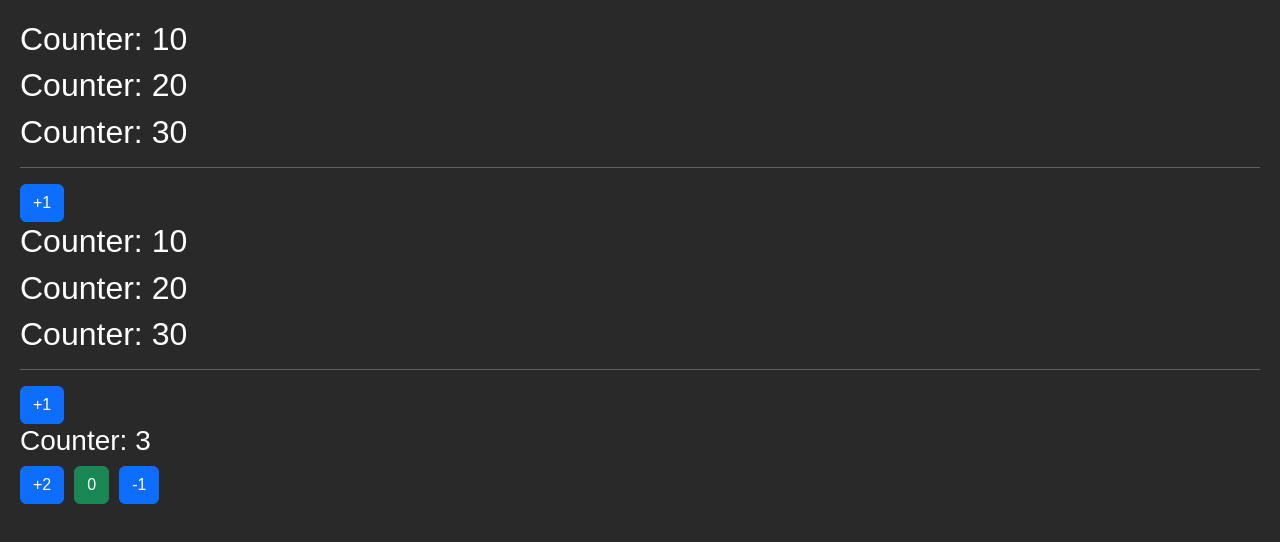
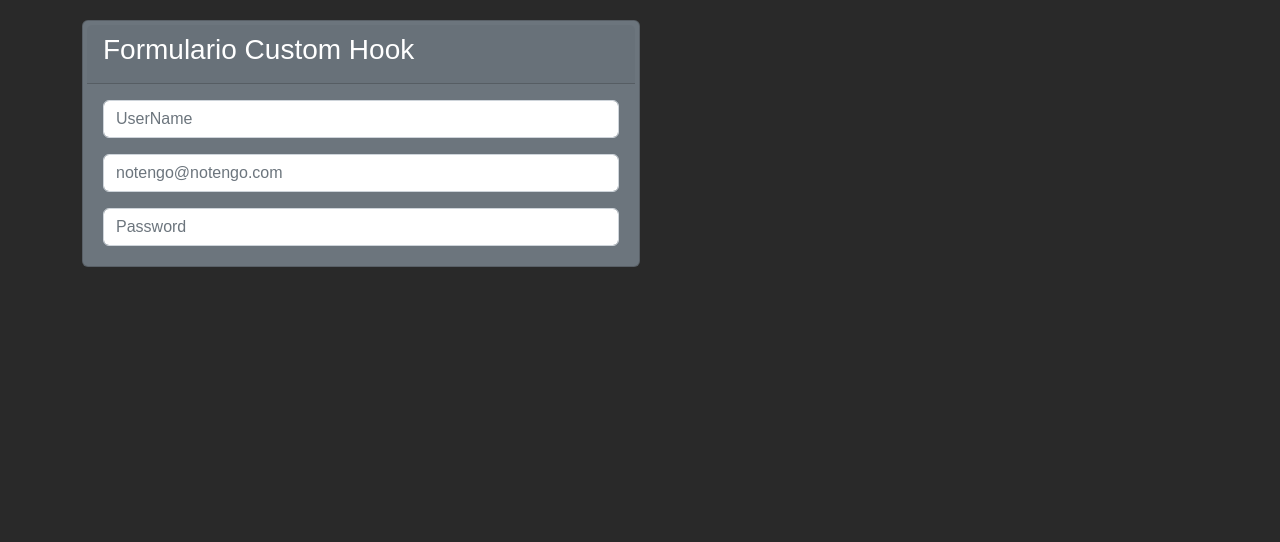
Before and after one commit to SebaGNH/Hooks-Generales-React, a React (Vite) app: page / in a window 1280 px wide. Shown: the top 542 px of the page. Built offline with nearby package versions, Linux system fonts and the light colour scheme.

Commit message:
Formulario simple

```diff
--- /dev/null
+++ b/src/02useEffect/Message.jsx
@@ -0,0 +1,26 @@
+import React,{useEffect} from 'react'
+
+const Message = () => {
+
+  useEffect(() => {
+    const onMouseMove = ({x,y}) => {
+      const coords = {x,y};
+      console.log(coords)
+    }
+
+
+    window.addEventListener('mousemove',onMouseMove);
+    return () => {
+      window.removeEventListener('mousemove',onMouseMove);
+    }
+  }, [])
+
+
+  return (
+    <>
+      <h1>Usuario ya existe</h1>
+    </>
+  )
+}
+
+export default Message
--- /dev/null
+++ b/src/02useEffect/SimpleForm.jsx
@@ -0,0 +1,54 @@
+import React,{useState,useEffect} from 'react'
+import Message from './Message'
+
+const SimpleForm = () => {
+  const [formState, setFormState] = useState({
+    userName: '',
+    email: ''
+  })
+
+  //También podemos destructurar el evento {target}
+  const onChangeInput = (e) =>{
+    const {name,value} = e.target;
+    //console.log(e.target.value)
+    //console.log(name,value,{name,value})
+    //userName carlitose Object { name: "userName", value: "carlitose" }
+
+    setFormState({
+      ...formState,
+      [name]:value
+    });
+  }
+
+
+  useEffect( () => {
+    console.log('Renderizado')
+  },[formState.email]);
+
+  return (
+    <>
+      <h1>Formulario Simple</h1>
+
+      <input
+        type="text"
+        className='form-control'
+        placeholder='UserName'
+        name='userName'
+        value={formState.userName}
+        onChange={onChangeInput}
+        />
+
+      <input
+        type="email"
+        className='form-control mt-3'
+        placeholder='notengo@notengo.com'
+        name='email'
+        value={formState.email}
+        onChange={onChangeInput}
+        />
+        {/* <Message /> */}
+    </>
+  )
+}
+
+export default SimpleForm
--- /dev/null
+++ b/src/02useEffect/SimpleFormWithCustomHook.jsx
@@ -0,0 +1,67 @@
+import React,{useState,useEffect} from 'react'
+
+
+const SimpleFormWithCustomHook = () => {
+  const [formState, setFormState] = useState({
+    userName: '',
+    email: '',
+    password:''
+  })
+
+
+  const onChangeInput = (e) =>{
+    const {name,value} = e.target;
+
+
+    setFormState({
+      ...formState,
+      [name]:value
+    });
+  }
+
+  useEffect( () => {
+    //
+  },[formState.email]);
+
+
+  return (
+    <>
+      <div className="col-6 card bg-secondary mb-3 p-1 ">
+        <div className="card-header">
+          <h3>Formulario Custom Hook</h3>
+        </div>
+
+        <div className="card-body">
+          <input
+            type="text"
+            className='form-control'
+            placeholder='UserName'
+            name='userName'
+            value={formState.userName}
+            onChange={onChangeInput}
+            />
+
+          <input
+            type="email"
+            className='form-control mt-3'
+            placeholder='notengo@notengo.com'
+            name='email'
+            value={formState.email}
+            onChange={onChangeInput}
+            />
+
+          <input
+            type="password"
+            className='form-control mt-3'
+            placeholder='Password'
+            name='password'
+            value={formState.password}
+            onChange={onChangeInput}
+            />
+        </div>
+      </div>
+    </>
+  )
+}
+
+export default SimpleFormWithCustomHook
--- /dev/null
+++ b/src/02useEffect/index.js
@@ -0,0 +1,3 @@
+export {default as SimpleForm} from './SimpleForm'
+export {default as SimpleFormWithCustomHook} from './SimpleFormWithCustomHook'
+export {default as Message} from './Message'
--- a/src/App.jsx
+++ b/src/App.jsx
@@ -1,15 +1,33 @@
 import React from 'react'
 import {Counter01, Counter02,Counter03WithCustumHook} from './01useState'
+//Importado desde el index.js
+import { SimpleForm, SimpleFormWithCustomHook } from './02useEffect'
 
 const App = () => {
   return (
-    <div>
+    <>
+      <div className="container">
+        <div className="row">
 
-      <Counter01 />
-      <Counter02 />
-      <Counter03WithCustumHook />
-    </div>
 
+          <div className=''>
+            {/* <Counter01 /> */}
+            {/* <Counter02 /> */}
+            {/* <Counter03WithCustumHook /> */}
+          </div>
+
+          <div className=''>
+            {/* <SimpleForm /> */}
+            <SimpleFormWithCustomHook />
+          </div>
+
+
+
+
+
+        </div>
+      </div>
+    </>
   )
 }
 
```
Also changed, not shown: src/hooks/useForm.js (added, +9 -0 lines), src/index.css (line endings or trailing spaces).
